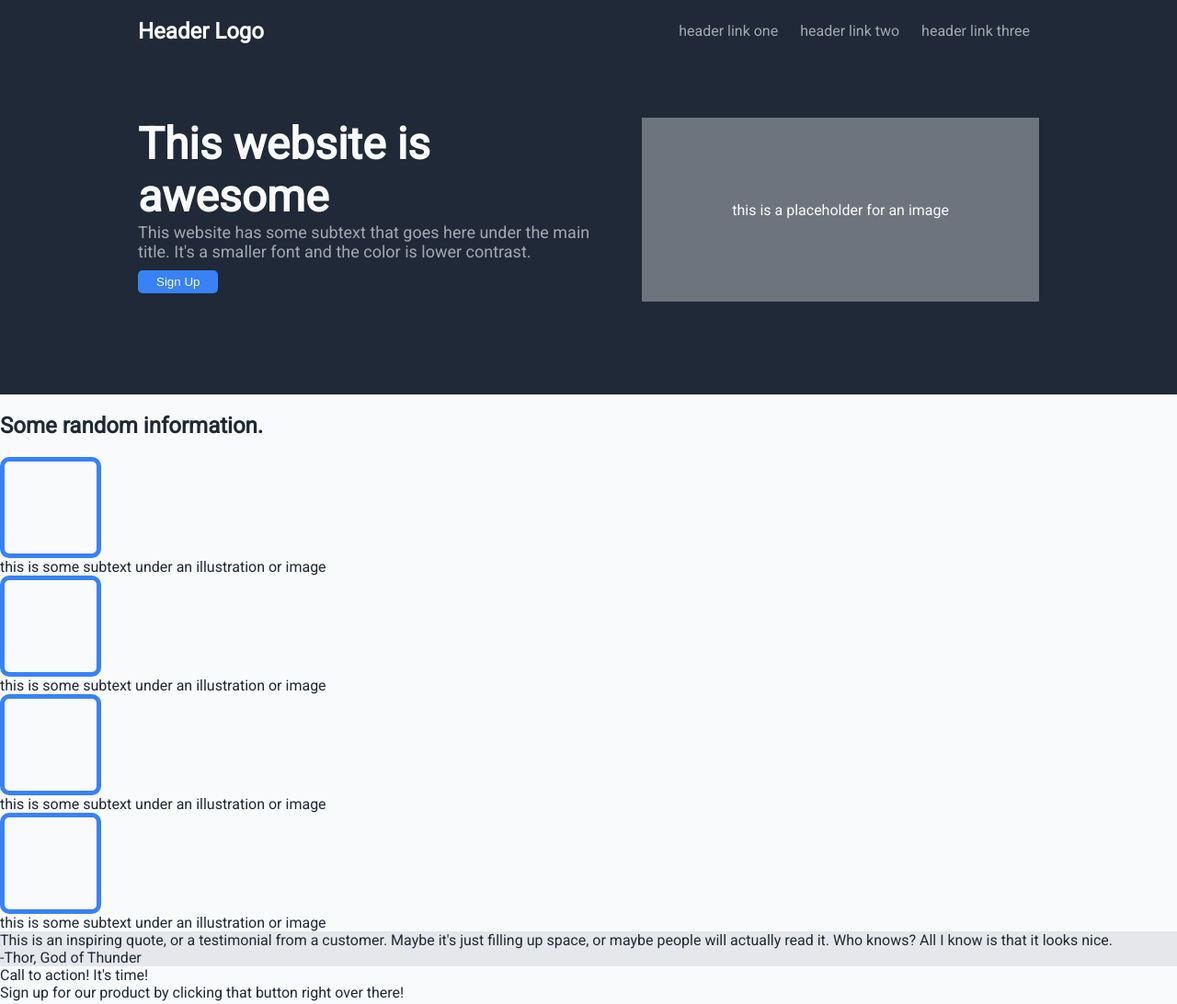
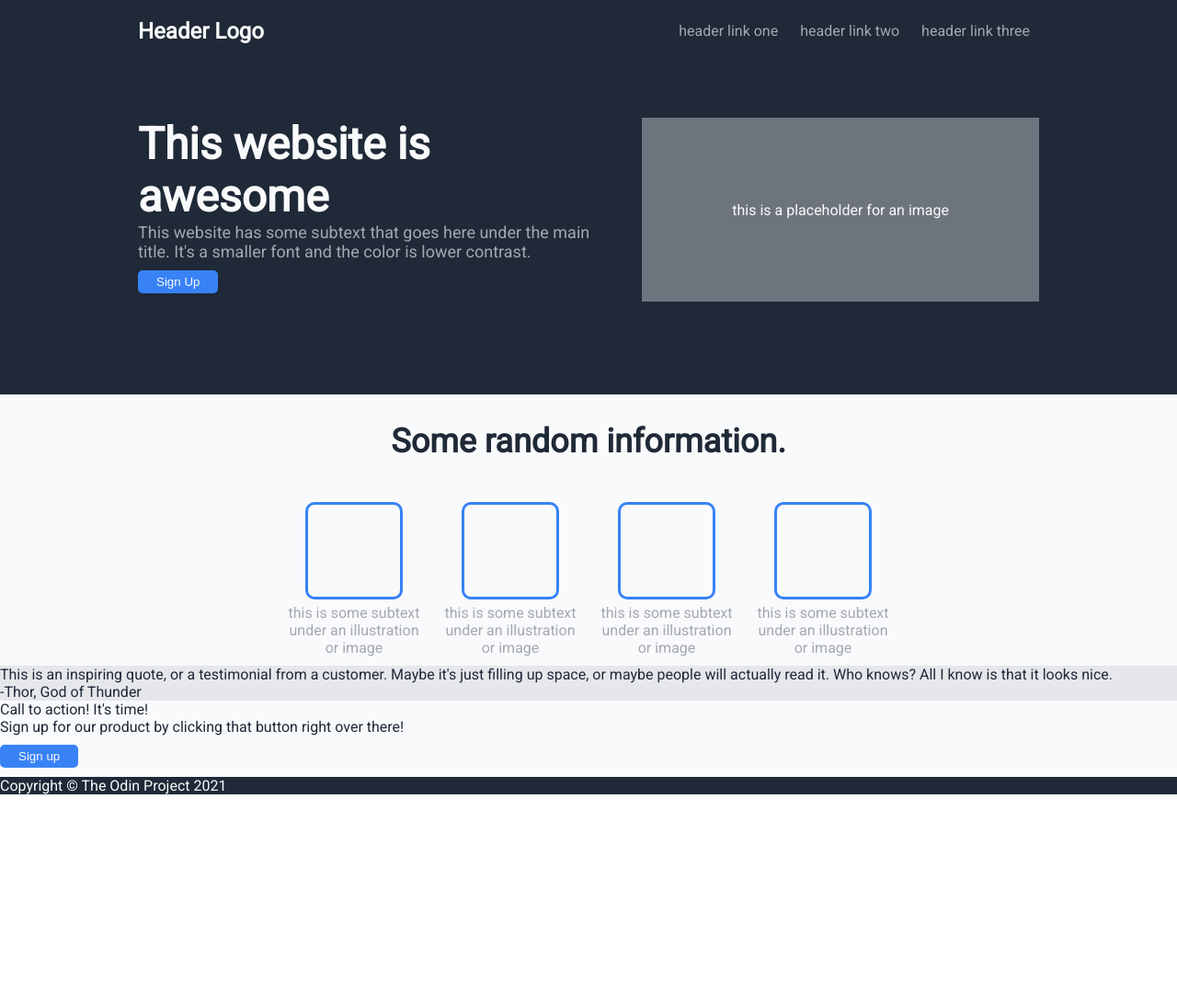
Before and after one commit to bschappaugh/odin-landing-page, a plain HTML site: page index.html in a window 1280 px wide. Shown: the top 1092 px of the page at 92% size. After the commit the page ends 864 px from the top, so only its background shows below. Drawn offline with Linux system fonts and the light colour scheme.

Commit message:
Added styling for the random information section.

```diff
--- a/index.html
+++ b/index.html
@@ -27,7 +27,7 @@
         </div>
     </div>
     <div class="random-info-section white-background">
-        <h2>Some random information.</h2>
+        <h2 id="info-section-header">Some random information.</h2>
         <div class="info-section">
             <div class="info-block">
                 <div class="square"></div>
--- a/style.css
+++ b/style.css
@@ -55,11 +55,37 @@ body {
     margin: 10px 0px;
 }
 
+.random-info-section {
+    padding: 0px 150px;
+    display: flex;
+    flex-direction: column;
+    align-items: center;
+
+}
+
+.info-section {
+    display: flex;
+
+}
+
+.info-block {
+    text-align: center;
+    width: 150px;
+    height: auto;
+    margin: 10px;
+    color: #A4A8B0;
+    display: flex;
+    justify-content: center;
+    flex-direction: column;
+    align-items: center;
+}
+
 .square {
-    border: 5px solid #3882F6;
+    border: 3px solid #3882F6;
     border-radius: 10px;
     width: 100px;
     height: 100px;
+    margin: 5px;
 }
 
 #header-logo {
@@ -90,6 +116,12 @@ body {
     align-items: center;
 }
 
+#info-section-header {
+    font-size: 36px;
+    font-weight: bolder;
+    color: #1F2937;
+}
+
 p {
     margin: 0px;
     padding: 0px;
```
